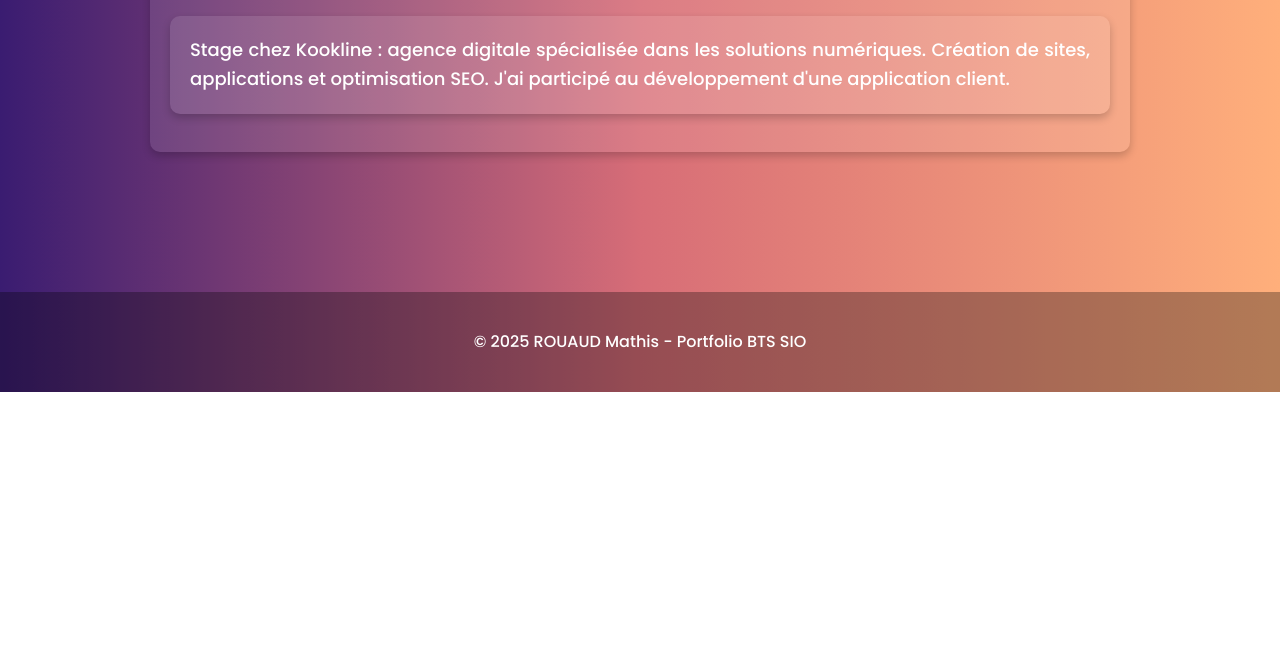
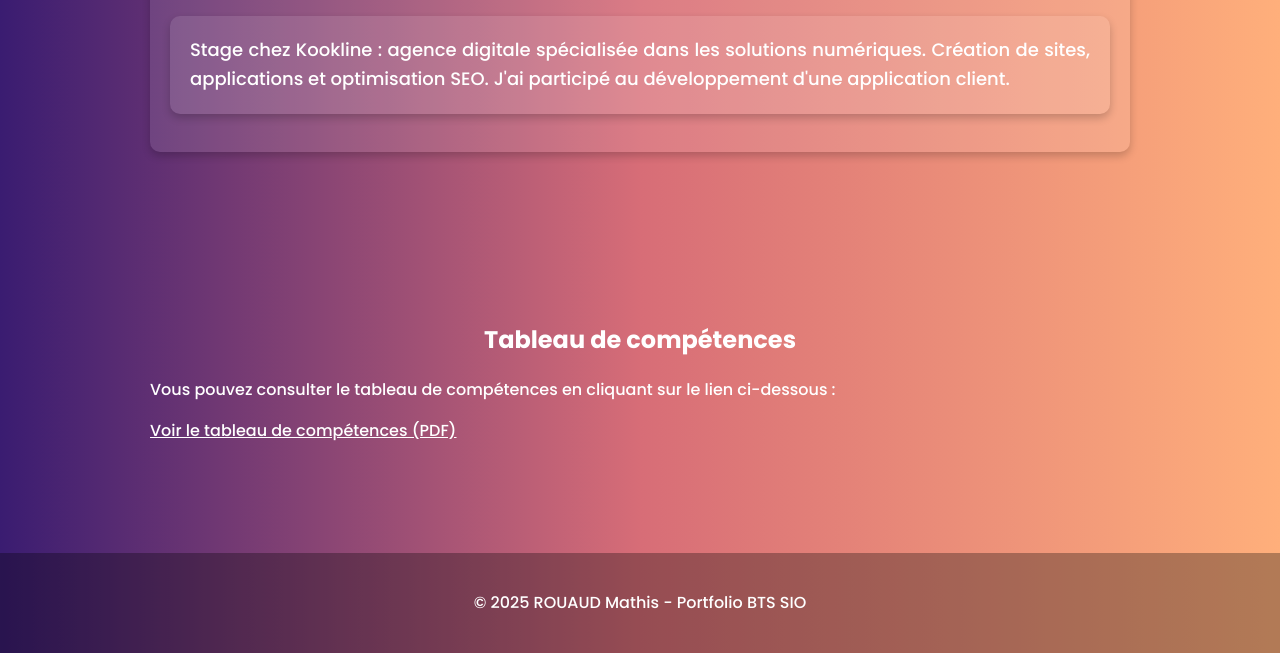
Before and after one commit to Mathis-Rd/Portfolio, a plain HTML site: page index.html in a window 1280 px wide. Shown: the part 1957-2610 px from the top of the page. Before the commit the page ends 2349 px from the top, so only its background shows below. Drawn offline with Linux system fonts and the light colour scheme.

Commit message:
tableau compétences

```diff
--- a/index.html
+++ b/index.html
@@ -109,6 +109,15 @@
             <h2>Veille technologique</h2>
             <p></p>
         </section>-->
+
+        <!-- SECTION LIEN VERS TABLEAU DE COMPÉTENCES -->
+    <section class="container tableau-competences" id="tableau-competences">
+        <h2>Tableau de compétences</h2>
+        <p>Vous pouvez consulter le tableau de compétences en cliquant sur le lien ci-dessous :</p>
+        <a href="https://docs.google.com/spreadsheets/d/18nt4g101pgD_QYKhtr3yZNDkQMVVahQJ/edit?usp=sharing&ouid=103278022730123056759&rtpof=true&sd=true" target="_blank" class="btn-competences">Voir le tableau de compétences (PDF)</a>
+    </section>
+
+
     </main>
 
     <!-- PIED DE PAGE -->
```
